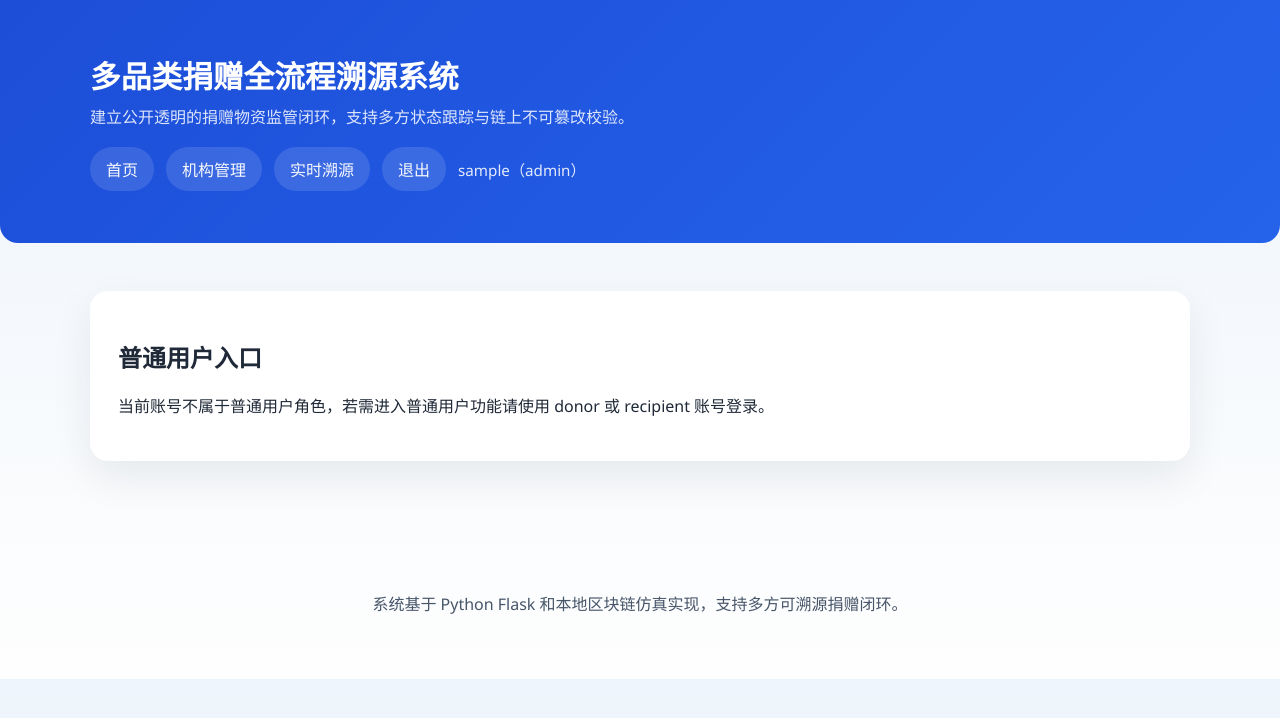
After one commit to sst050820/qkl, a Flask app: page /user in a window 1280 px wide. The commit adds this page. Shown: the top 718 px of the page. Run offline with Flask 2, Linux system fonts and the light colour scheme; the visitor is signed in with stand-in values (Sample User, id 1).

Commit message:
分隔用户

```diff
--- a/app.py
+++ b/app.py
@@ -1,7 +1,8 @@
 import hashlib
 import os
 import uuid
-from flask import Flask, flash, redirect, render_template, request, url_for
+from functools import wraps
+from flask import Flask, flash, redirect, render_template, request, session, url_for
 from werkzeug.utils import secure_filename
 from config import ALLOWED_EXTENSIONS, DATABASE_PATH, SECRET_KEY, UPLOAD_FOLDER
 from blockchain import Blockchain
@@ -14,6 +15,12 @@ app = Flask(__name__)
 app.config["SECRET_KEY"] = SECRET_KEY
 app.config["UPLOAD_FOLDER"] = UPLOAD_FOLDER
 app.config["MAX_CONTENT_LENGTH"] = 5 * 1024 * 1024
+
+USER_ACCOUNTS = {
+    "admin": {"password": "admin123", "role": "admin"},
+    "donor": {"password": "donor123", "role": "donor"},
+    "recipient": {"password": "recipient123", "role": "recipient"},
+}
 
 chain = Blockchain()
 init_db()
@@ -60,6 +67,69 @@ def build_photo_url(donor):
     return None
 
 
+def authenticate_user(username, password):
+    account = USER_ACCOUNTS.get(username)
+    if not account:
+        return None
+    if password == account["password"]:
+        return {"username": username, "role": account["role"]}
+    return None
+
+
+def login_required(required_role=None):
+    def decorator(view):
+        @wraps(view)
+        def wrapped_view(*args, **kwargs):
+            if not session.get("logged_in"):
+                flash("请先登录。", "warning")
+                return redirect(url_for("login", next=request.path))
+            if required_role and session.get("role") != required_role:
+                flash("当前账号无权访问该页面。", "danger")
+                return redirect(url_for("index"))
+            return view(*args, **kwargs)
+        return wrapped_view
+    return decorator
+
+
+@app.context_processor
+def inject_user():
+    return {
+        "current_user": session.get("username"),
+        "current_role": session.get("role"),
+    }
+
+
+def safe_redirect_target(target):
+    if target and target.startswith("/"):
+        return target
+    return url_for("index")
+
+
+@app.route("/login", methods=["GET", "POST"])
+def login():
+    next_target = request.args.get("next", "")
+    if request.method == "POST":
+        username = request.form.get("username", "").strip()
+        password = request.form.get("password", "").strip()
+        next_target = request.form.get("next", "")
+        user = authenticate_user(username, password)
+        if user:
+            session["logged_in"] = True
+            session["username"] = user["username"]
+            session["role"] = user["role"]
+            flash("登录成功。", "success")
+            return redirect(safe_redirect_target(next_target))
+        flash("用户名或密码错误。", "danger")
+    return render_template("login.html", next=next_target)
+
+
+@app.route("/logout")
+def logout():
+    session.clear()
+    flash("已退出登录。", "info")
+    return redirect(url_for("index"))
+
+
 @app.route("/")
 def index():
     summary = summarize_trackings()
@@ -82,7 +152,25 @@ def index():
     )
 
 
+@app.route("/user-portal")
+@app.route("/user")
+@login_required()
+def user_portal():
+    return render_template("user_portal.html")
+
+
+@app.route("/donor")
+def donor():
+    return redirect(url_for("donate"))
+
+
+@app.route("/recipient")
+def recipient():
+    return redirect(url_for("receive"))
+
+
 @app.route("/donate", methods=["GET", "POST"])
+@login_required("donor")
 def donate():
     if request.method == "POST":
         donor_name = request.form.get("donor_name", "匿名").strip()
@@ -124,6 +212,7 @@ def donate():
 
 
 @app.route("/admin", methods=["GET", "POST"])
+@login_required("admin")
 def admin():
     if request.method == "POST":
         tracking_id = request.form.get("tracking_id")
@@ -181,6 +270,7 @@ def admin():
 
 
 @app.route("/receive", methods=["GET", "POST"])
+@login_required("recipient")
 def receive():
     tracking_id = request.values.get("tracking_id", "").strip().upper()
     item = None
--- a/data/chain_data.json
+++ b/data/chain_data.json
@@ -208,5 +208,77 @@
     "previous_hash": "0006f29cedd6a8b6bdb68ea1c20f16fd622de26d60bbdd27ff55e5235c2b7d90",
     "nonce": 1990,
     "hash": "000520868b74c993c715c592bb3d194fd1790b086368a9a7320b4970dedc1072"
+  },
+  {
+    "index": 12,
+    "timestamp": "2026-05-09 03:50:50",
+    "data": {
+      "type": "donation",
+      "tracking_id": "7894D53BAF",
+      "item_type": "生活用品",
+      "condition": "轻微使用",
+      "donor_name": "2**",
+      "photo_hash": "c9f9615fe983390b94807a4f0fbf9982a3b839c3ee6e8c0806f4051f899d7240",
+      "status": "处理中",
+      "note": "机构操作：状态更新为 处理中",
+      "receiver": ""
+    },
+    "previous_hash": "000520868b74c993c715c592bb3d194fd1790b086368a9a7320b4970dedc1072",
+    "nonce": 2315,
+    "hash": "00085191fa1631609386dbf413c3c524c6cafa3c6f0dd37767ed88f0b95b712e"
+  },
+  {
+    "index": 13,
+    "timestamp": "2026-05-09 03:50:51",
+    "data": {
+      "type": "donation",
+      "tracking_id": "7894D53BAF",
+      "item_type": "生活用品",
+      "condition": "轻微使用",
+      "donor_name": "2**",
+      "photo_hash": "c9f9615fe983390b94807a4f0fbf9982a3b839c3ee6e8c0806f4051f899d7240",
+      "status": "已分拣",
+      "note": "机构操作：状态更新为 已分拣",
+      "receiver": ""
+    },
+    "previous_hash": "00085191fa1631609386dbf413c3c524c6cafa3c6f0dd37767ed88f0b95b712e",
+    "nonce": 10142,
+    "hash": "0006f7168585d2168fe015918b713ccf8b3f55f42cd800b334e7bde64dfc8642"
+  },
+  {
+    "index": 14,
+    "timestamp": "2026-05-09 03:50:52",
+    "data": {
+      "type": "donation",
+      "tracking_id": "7894D53BAF",
+      "item_type": "生活用品",
+      "condition": "轻微使用",
+      "donor_name": "2**",
+      "photo_hash": "c9f9615fe983390b94807a4f0fbf9982a3b839c3ee6e8c0806f4051f899d7240",
+      "status": "运送中",
+      "note": "机构操作：状态更新为 运送中",
+      "receiver": ""
+    },
+    "previous_hash": "0006f7168585d2168fe015918b713ccf8b3f55f42cd800b334e7bde64dfc8642",
+    "nonce": 25319,
+    "hash": "0000708964cde231c4d292862e54c6e2cf66ff650eab24edba585b312a351f8a"
+  },
+  {
+    "index": 15,
+    "timestamp": "2026-05-09 03:51:16",
+    "data": {
+      "type": "donation",
+      "tracking_id": "7894D53BAF",
+      "item_type": "生活用品",
+      "condition": "轻微使用",
+      "donor_name": "2**",
+      "photo_hash": "c9f9615fe983390b94807a4f0fbf9982a3b839c3ee6e8c0806f4051f899d7240",
+      "status": "已签收",
+      "note": "受赠方签收确认：222 / 2222",
+      "receiver": "22**"
+    },
+    "previous_hash": "0000708964cde231c4d292862e54c6e2cf66ff650eab24edba585b312a351f8a",
+    "nonce": 7278,
+    "hash": "000b1b5a68427122188d3aedb62be24799aa61a80137600cc98dba4b52fec302"
   }
 ]
--- a/static/css/style.css
+++ b/static/css/style.css
@@ -41,6 +41,11 @@ nav a {
 nav a:hover {
   background: rgba(255, 255, 255, 0.22);
 }
+.nav-user {
+  color: rgba(255, 255, 255, 0.88);
+  align-self: center;
+  font-size: 0.95rem;
+}
 .card {
   background: #ffffff;
   border-radius: 18px;
@@ -64,6 +69,28 @@ nav a:hover {
   display: grid;
   grid-template-columns: repeat(3, minmax(120px, 1fr));
   gap: 18px;
+}
+.action-grid {
+  display: grid;
+  grid-template-columns: repeat(2, minmax(160px, 1fr));
+  gap: 18px;
+  margin-top: 16px;
+}
+.action-card {
+  display: block;
+  padding: 24px;
+  border-radius: 18px;
+  background: #eff6ff;
+  color: #1d4ed8;
+  text-decoration: none;
+  font-weight: 700;
+  box-shadow: 0 12px 24px rgba(59, 130, 246, 0.1);
+  text-align: center;
+  transition: transform 0.2s ease, background 0.2s ease;
+}
+.action-card:hover {
+  background: #dbeafe;
+  transform: translateY(-2px);
 }
 .stat-card {
   background: #f8fafc;
--- a/templates/base.html
+++ b/templates/base.html
@@ -9,14 +9,25 @@
   <body>
     <header>
       <div class="container">
-        <h1>区块链多品类捐赠全流程溯源系统</h1>
+        <h1>多品类捐赠全流程溯源系统</h1>
         <p class="description">建立公开透明的捐赠物资监管闭环，支持多方状态跟踪与链上不可篡改校验。</p>
         <nav>
           <a href="{{ url_for('index') }}">首页</a>
-          <a href="{{ url_for('donate') }}">捐赠登记</a>
-          <a href="{{ url_for('admin') }}">机构管理</a>
-          <a href="{{ url_for('receive') }}">签收确认</a>
-          <a href="{{ url_for('track') }}">实时溯源</a>
+          {% if current_user %}
+            {% if current_role == 'donor' %}
+              <a href="{{ url_for('donate') }}">捐赠登记</a>
+            {% elif current_role == 'recipient' %}
+              <a href="{{ url_for('receive') }}">签收确认</a>
+            {% elif current_role == 'admin' %}
+              <a href="{{ url_for('admin') }}">机构管理</a>
+            {% endif %}
+            <a href="{{ url_for('track') }}">实时溯源</a>
+            <a href="{{ url_for('logout') }}">退出</a>
+            <span class="nav-user">{{ current_user }}（{{ current_role }}）</span>
+          {% else %}
+            <a href="{{ url_for('login') }}">登录</a>
+            <a href="{{ url_for('track') }}">实时溯源</a>
+          {% endif %}
         </nav>
       </div>
     </header>
@@ -32,7 +43,7 @@
     </main>
     <footer>
       <div class="container">
-        <p>系统基于 Python Flask 和本地区块链仿真实现，上链链下分离，支持多方可溯源捐赠闭环。</p>
+        <p>系统基于 Python Flask 和本地区块链仿真实现，支持多方可溯源捐赠闭环。</p>
       </div>
     </footer>
     <script src="{{ url_for('static', filename='js/main.js') }}"></script>
--- a/templates/donate.html
+++ b/templates/donate.html
@@ -2,6 +2,7 @@
 {% block content %}
 <div class="card">
   <h2>捐赠登记</h2>
+  <p><a href="{{ url_for('user_portal') }}">← 返回用户入口</a></p>
   <p>请填写捐赠信息并上传物品照片，系统会生成唯一溯源码用于后续验收与签收。</p>
   <form method="post" enctype="multipart/form-data">
     <label>捐赠者姓名</label>
--- a/templates/index.html
+++ b/templates/index.html
@@ -21,6 +21,7 @@
   </div>
 </div>
 <div class="card">
+
   <h3>最新链上活动</h3>
   {% if recent_events %}
   <div class="table-responsive">
--- a/templates/receive.html
+++ b/templates/receive.html
@@ -2,6 +2,7 @@
 {% block content %}
 <div class="card">
   <h2>受赠方签收</h2>
+  <p><a href="{{ url_for('user_portal') }}">← 返回用户入口</a></p>
   <p>输入溯源码查询当前物品状态，确认收到后完成上链签收记录。</p>
   <form method="get" class="search-row">
     <input type="text" name="tracking_id" value="{{ tracking_id }}" placeholder="请输入溯源码" />
--- /dev/null
+++ b/templates/user_portal.html
@@ -0,0 +1,25 @@
+{% extends 'base.html' %}
+{% block content %}
+<div class="card">
+  <h2>普通用户入口</h2>
+  {% if current_role == 'donor' %}
+  <p>当前已登录为捐赠方，您可前往捐赠登记页面。</p>
+  <div class="action-grid">
+    <a class="action-card" href="{{ url_for('donate') }}">
+      <strong>前往捐赠登记</strong>
+      <p>提交物品信息并生成溯源码。</p>
+    </a>
+  </div>
+  {% elif current_role == 'recipient' %}
+  <p>当前已登录为受赠方，您可前往签收确认页面。</p>
+  <div class="action-grid">
+    <a class="action-card" href="{{ url_for('receive') }}">
+      <strong>前往签收确认</strong>
+      <p>查询溯源码并完成接收签收。</p>
+    </a>
+  </div>
+  {% else %}
+  <p>当前账号不属于普通用户角色，若需进入普通用户功能请使用 donor 或 recipient 账号登录。</p>
+  {% endif %}
+</div>
+{% endblock %}
```
Also changed, not shown: templates/login.html (added, +21 -0 lines), data/app.db.
